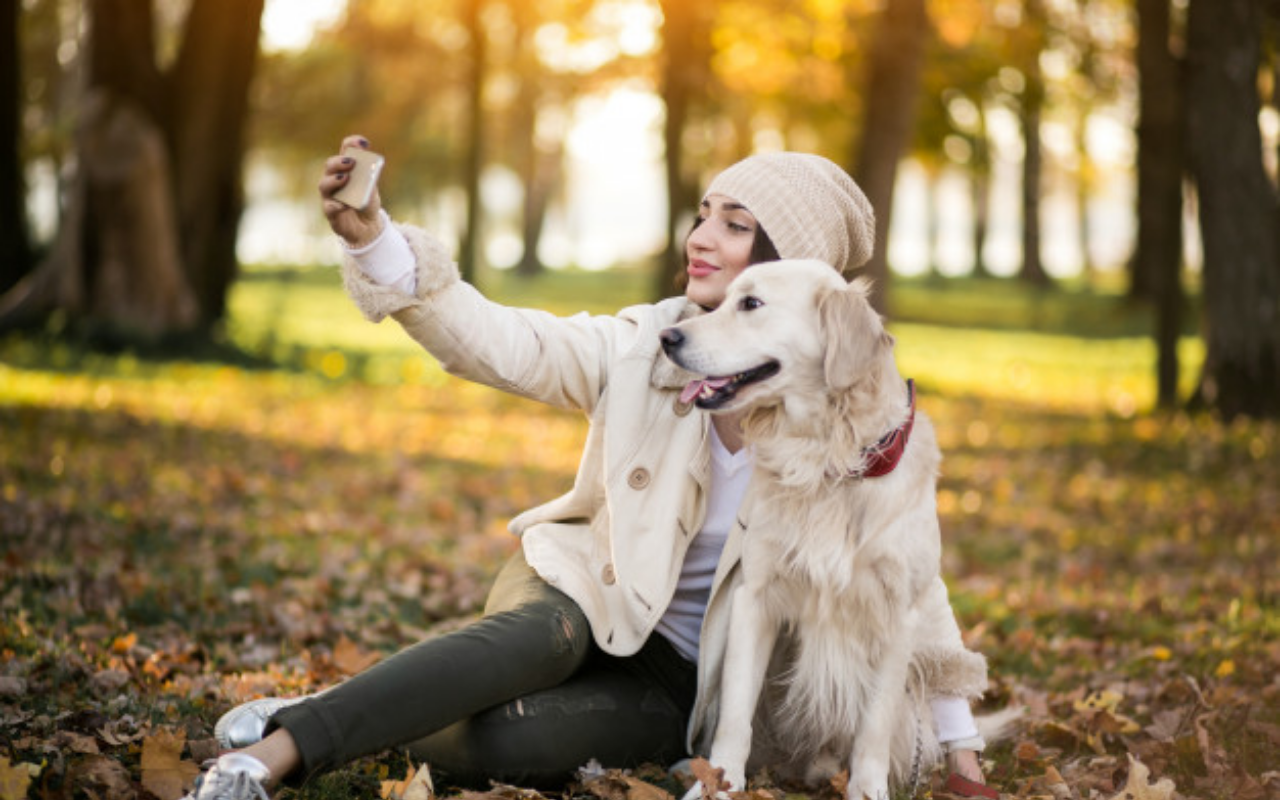
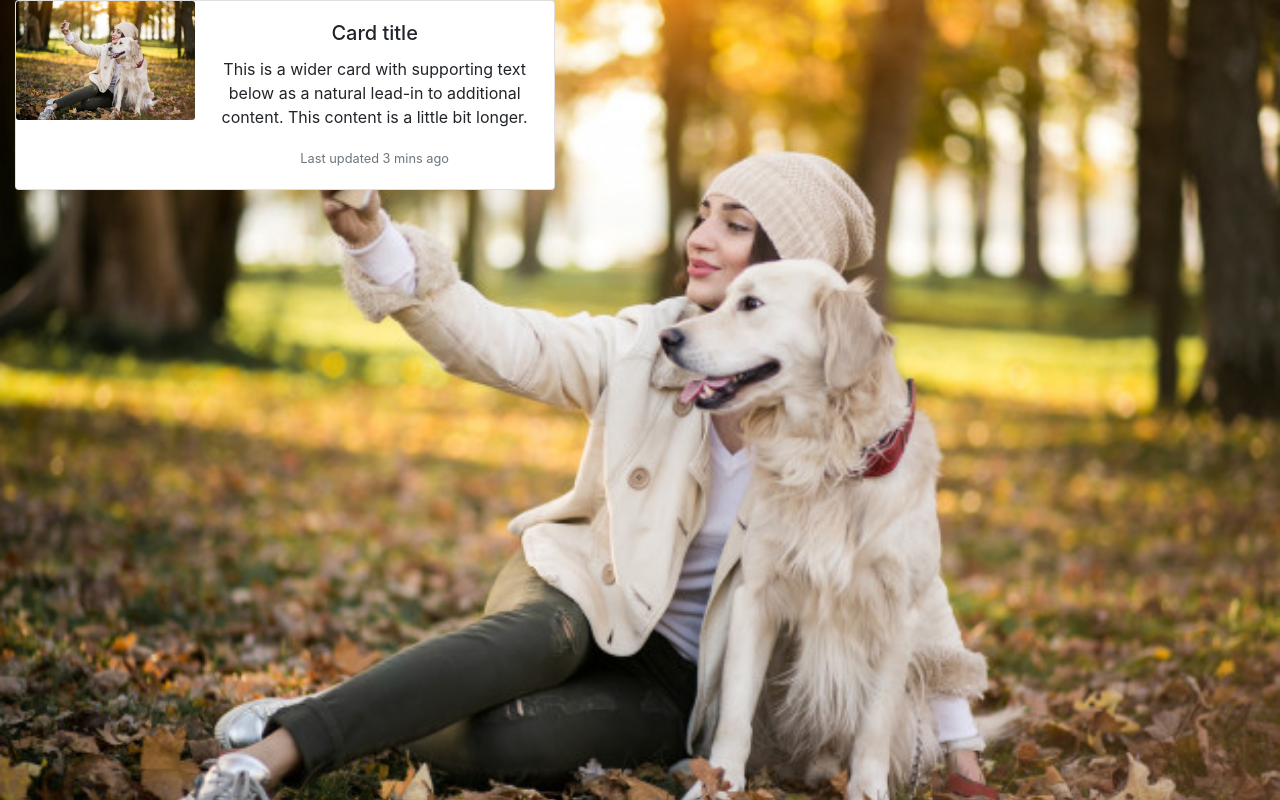
Before and after one commit to Eliasdb/Onepager-group, a plain HTML site: page contact.html in a window 1280 px wide. Drawn offline with nearby package versions, Linux system fonts and the light colour scheme.

Commit message:
commit test

```diff
--- a/contact.html
+++ b/contact.html
@@ -8,11 +8,23 @@
     <link rel="stylesheet" href="contact.css">
 </head>
 <body>
-<div class=" contact">
-<div class="container">
+  <div class="container-fluid contact">
+    <div class="card mb-3 text-center opacity" style="max-width: 540px;">
+  <div class="row no-gutters">
+    <div class="col-md-4">
+      <img src="img/contact.jpg" class="card-img" alt="contact">
+    </div>
+    <div class="col-md-8 ">
+      <div class="card-body">
+        <h5 class="card-title">Card title</h5>
+        <p class="card-text">This is a wider card with supporting text below as a natural lead-in to additional content. This content is a little bit longer.</p>
+        <p class="card-text"><small class="text-muted">Last updated 3 mins ago</small></p>
+      </div>
+    </div>
+  </div>
+</div>
+  </div>
 
-</div>
-</div>
 
 
 
```
